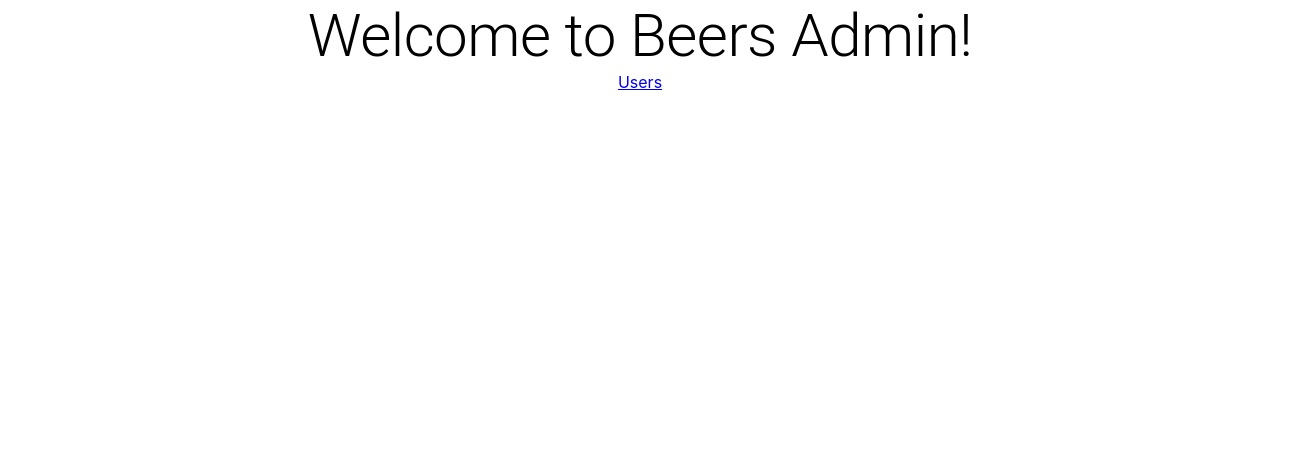
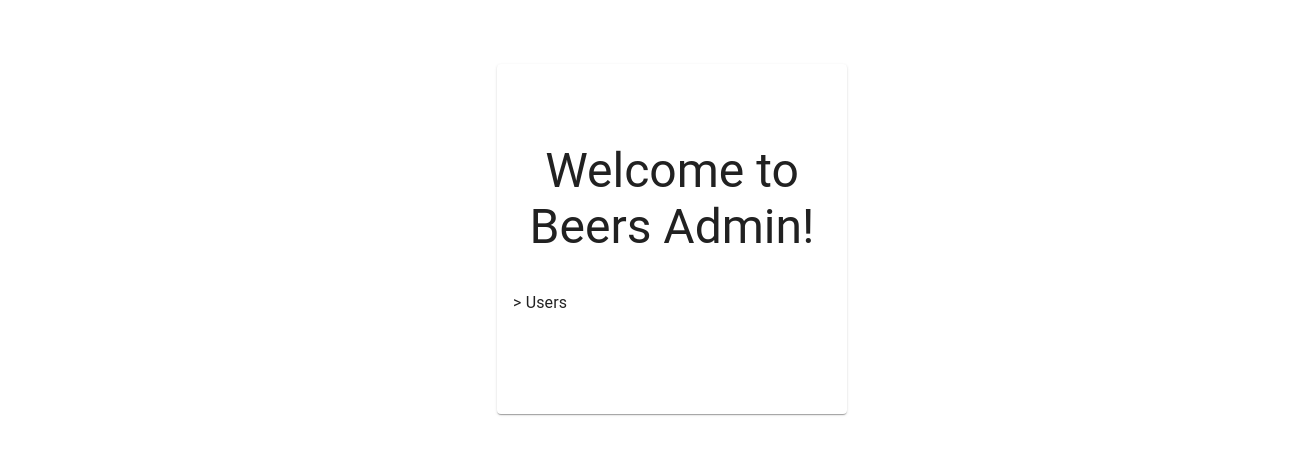
Before and after one commit to slax57/admin-app-exercise, a React (Create React App) app: page / in a window 1280 px wide. Shown: the top 454 px of the page, 1312 px wide, since content can reach past the window. Built offline with nearby package versions, Linux system fonts and the light colour scheme.

Commit message:
Fix MUI Router Link and improve layout

```diff
--- a/src/Home.tsx
+++ b/src/Home.tsx
@@ -1,20 +1,30 @@
-import { Box, ListItemButton, ListItemText, Typography } from "@mui/material";
-import React from "react";
-import { Link } from "react-router-dom";
+import { Card, Grid, List, Stack, Typography } from "@mui/material";
+import { ListItemLink } from "./common/ListItemLink";
 
 function Home() {
   return (
-    <Box>
-      <Typography variant="h2" component="div">
-        Welcome to Beers Admin!
-      </Typography>
-      <ListItemButton component={() => <Link to="/users" />}>
-        <ListItemText primary="Users" />
-      </ListItemButton>
-      <nav>
-        <Link to="/users">Users</Link>
-      </nav>
-    </Box>
+    <Grid
+      container
+      spacing={0}
+      direction="column"
+      alignItems="center"
+      justifyContent="center"
+      margin={4}
+      padding={4}
+    >
+      <Grid item xs={3}>
+        <Card sx={{ height: 350, width: 350 }}>
+          <Stack spacing={2} justifyContent="center" height="100%">
+            <Typography variant="h3" component="div">
+              Welcome to Beers Admin!
+            </Typography>
+            <List>
+              <ListItemLink to="/users" primary="&gt; Users" />
+            </List>
+          </Stack>
+        </Card>
+      </Grid>
+    </Grid>
   );
 }
 
--- /dev/null
+++ b/src/common/ListItemLink.tsx
@@ -0,0 +1,40 @@
+import * as React from "react";
+import {
+  Link as RouterLink,
+  LinkProps as RouterLinkProps,
+} from "react-router-dom";
+import ListItemIcon from "@mui/material/ListItemIcon";
+import ListItemText from "@mui/material/ListItemText";
+import ListItem from "@mui/material/ListItem";
+
+export interface ListItemLinkProps {
+  icon?: React.ReactElement;
+  primary: string;
+  to: string;
+}
+
+// Heavily inspired by https://mui.com/material-ui/guides/routing/#list
+export function ListItemLink(props: ListItemLinkProps) {
+  const { icon, primary, to } = props;
+
+  const renderLink = React.useMemo(
+    () =>
+      React.forwardRef<HTMLAnchorElement, Omit<RouterLinkProps, "to">>(
+        function Link(itemProps, ref) {
+          return (
+            <RouterLink to={to} ref={ref} {...itemProps} role={undefined} />
+          );
+        }
+      ),
+    [to]
+  );
+
+  return (
+    <li>
+      <ListItem button component={renderLink}>
+        {icon ? <ListItemIcon>{icon}</ListItemIcon> : null}
+        <ListItemText primary={primary} />
+      </ListItem>
+    </li>
+  );
+}
```
